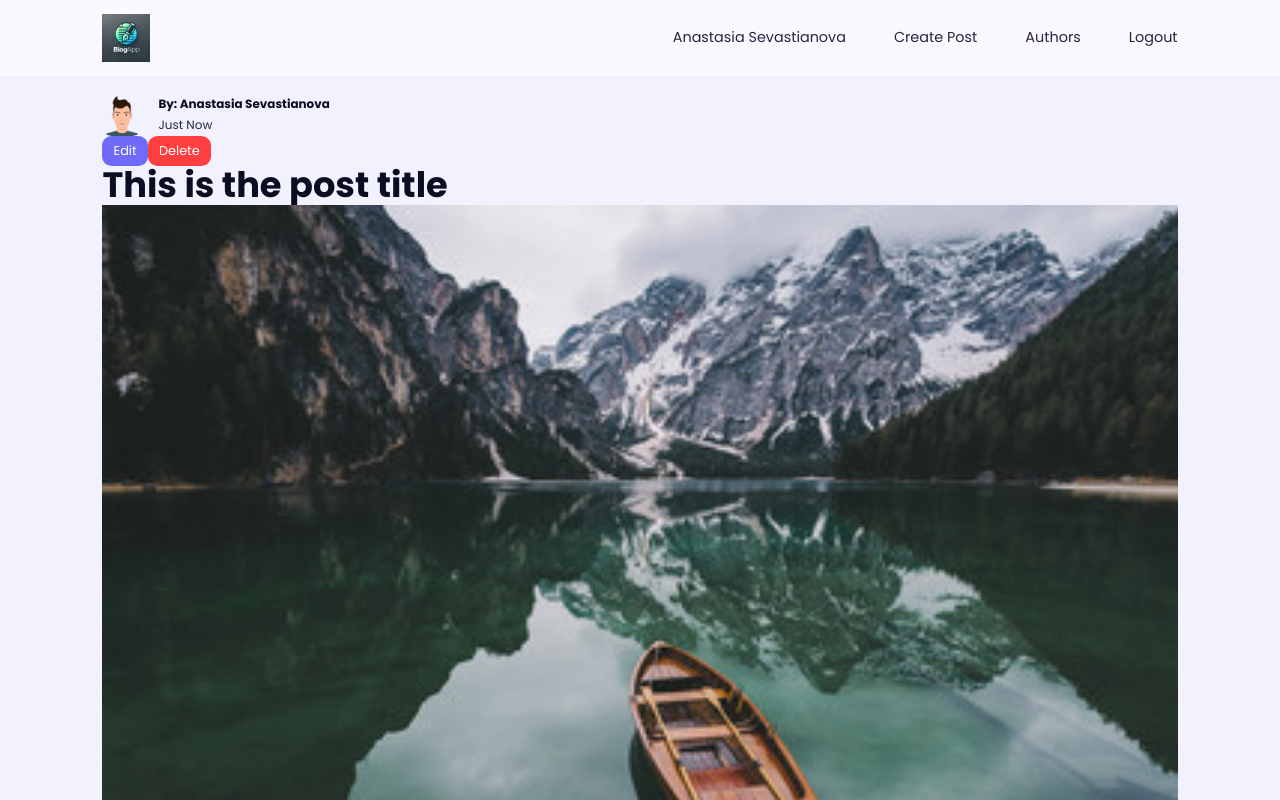
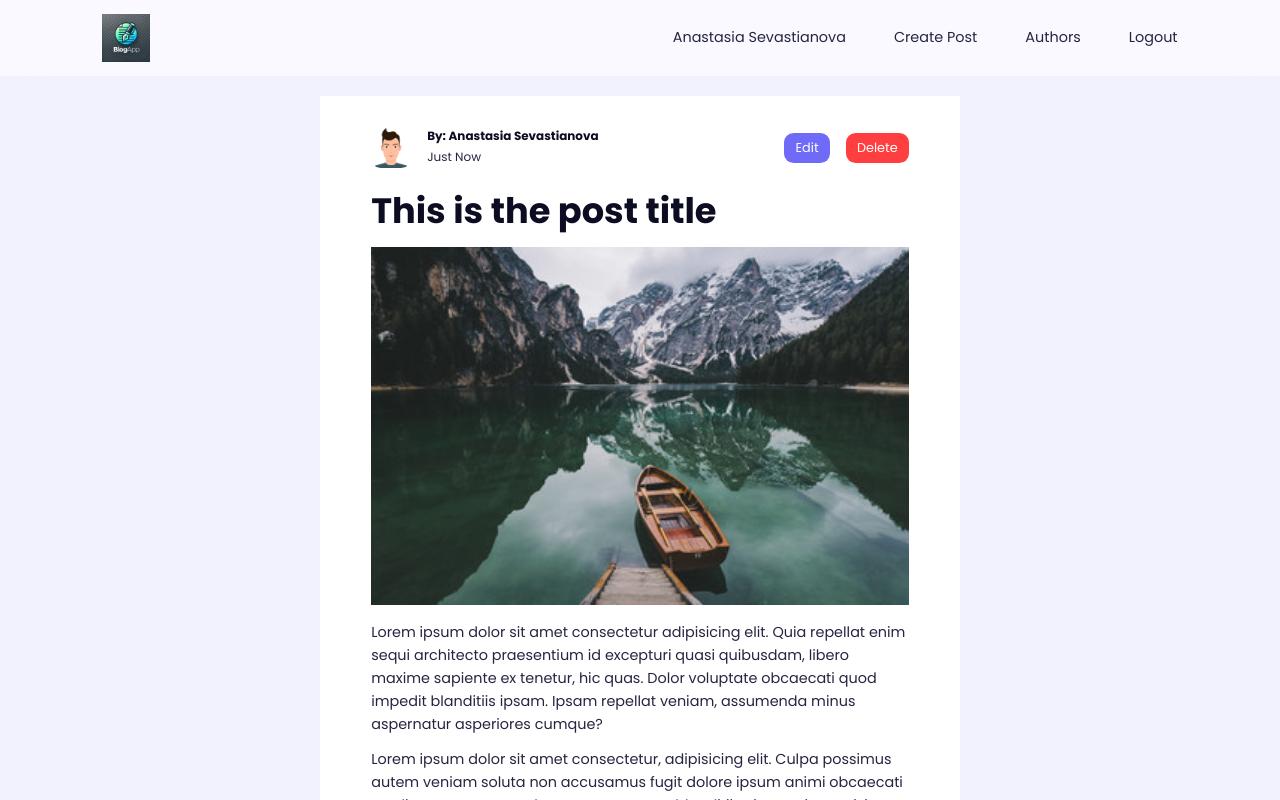
Before and after one commit to anastasia2022be1/mehr-blog, a React (Vite) app in the folder client/: page /posts/1 in a window 1280 px wide. Shown: the top 800 px of the page. Built offline with nearby package versions, Linux system fonts and the light colour scheme.

Commit message:
feat: add css to Post Detail

```diff
--- a/client/src/index.css
+++ b/client/src/index.css
@@ -274,3 +274,35 @@ footer {
     border-radius: var(--radius-2);
     overflow: hidden;
 }
+
+/* Post Detail */
+
+.post-detail {
+    width: var(--form-width);
+    background: var(--color-white);
+    margin-inline: auto;
+    padding: 2rem 0;
+}
+
+.post-detail__header {
+    display: flex;
+    justify-content: space-between;
+    margin-bottom: 1.5rem;
+}
+
+.post-detail__btns {
+    display: flex;
+    gap: 1rem;
+    align-items: center;
+}
+
+.post-detail__thumbnail {
+    margin: 1rem 0;
+    height: fit-content;
+    max-height: 30rem;
+    overflow: hidden;
+}
+
+.post-detail p {
+    margin-bottom: 0.7rem;
+}
```
